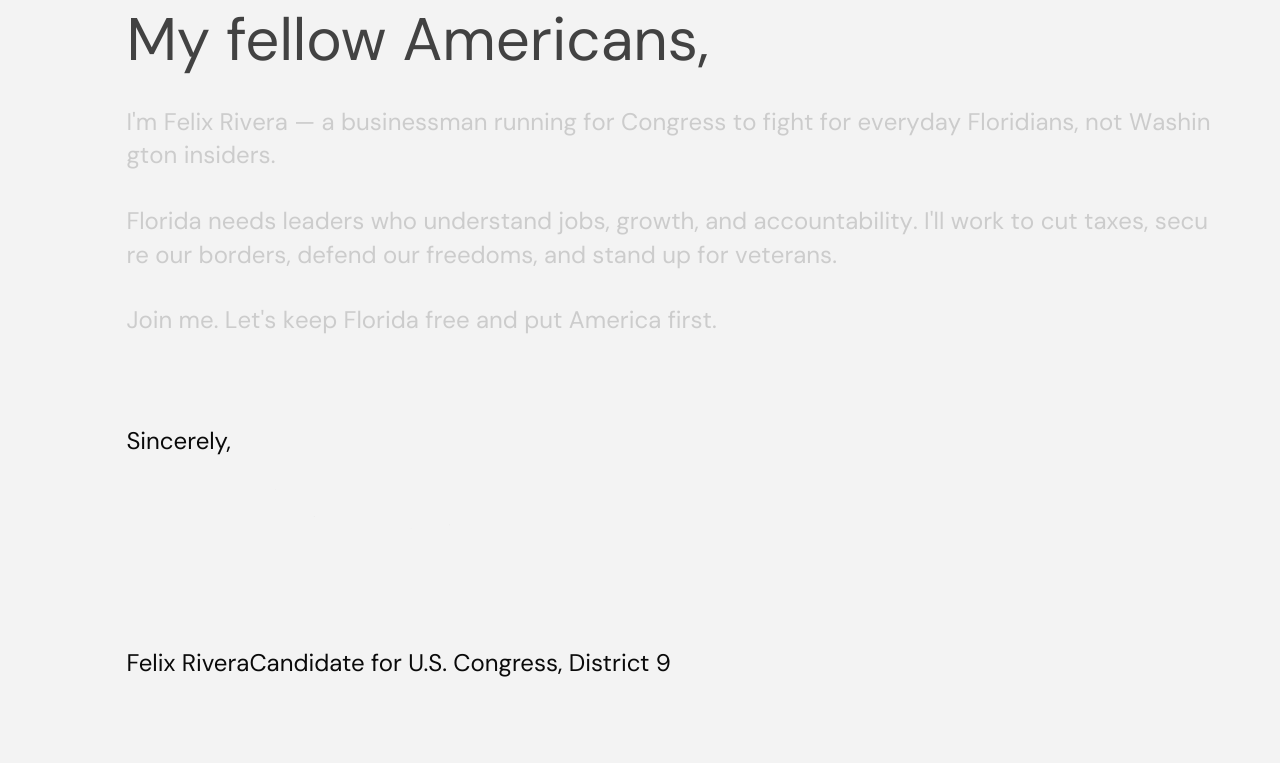
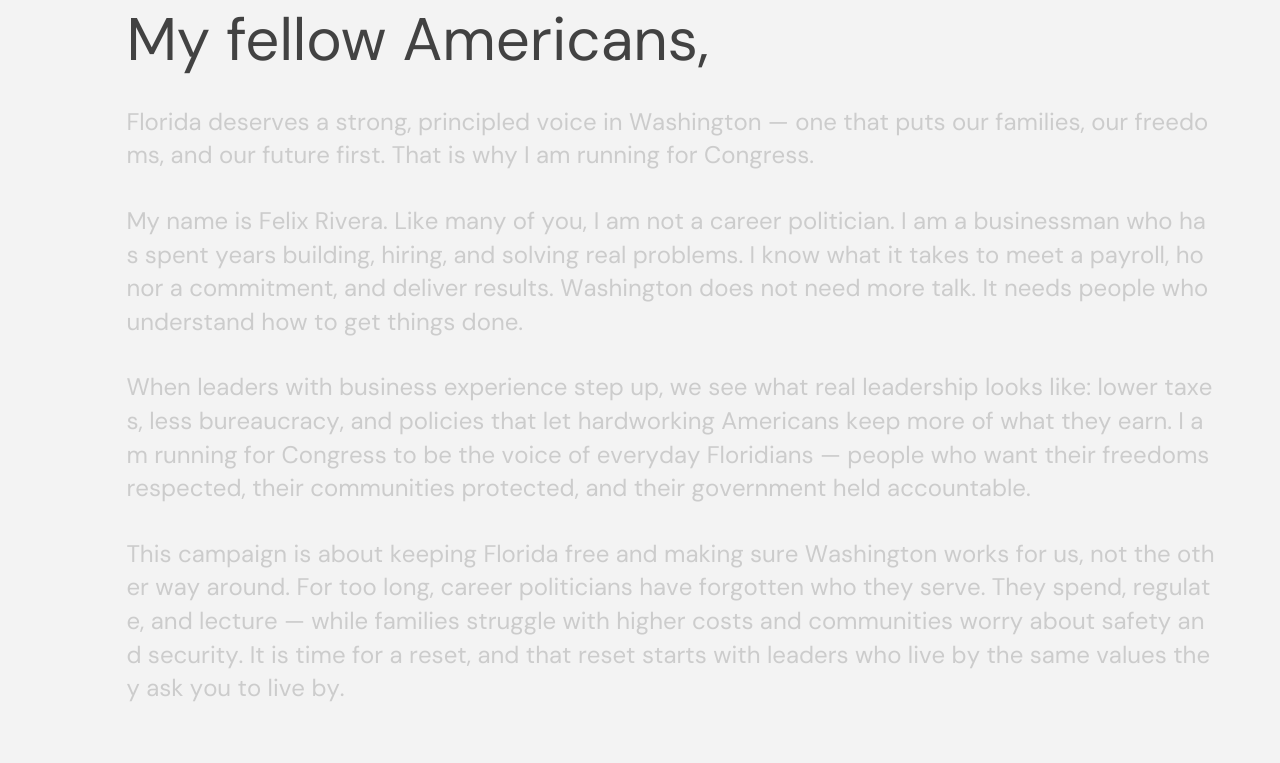
Before and after one commit to echopus/Angel, a Vue app: page / in a window 1280 px wide. Shown: the part 860-1623 px from the top of the page. Built offline with nearby package versions, Linux system fonts and the light colour scheme.

Commit message:
Revise messaging in AnimatedText.vue to emphasize campaign themes and values; enhance clarity and engagement by detailing key priorities and commitments for Florida's future.

```diff
--- a/src/components/AnimatedText.vue
+++ b/src/components/AnimatedText.vue
@@ -2,11 +2,23 @@
     <div class="px-4 md:px-12">
         <h3 class="mb-8 text-5xl md:text-6xl text-[#424242]">My fellow Americans,</h3>
         <p class="text-2xl text-black reveal-type mb-14" data-bg-color="#cccccc" data-fg-color="#0A0A0A">
-            I'm Felix Rivera — a businessman running for Congress to fight for everyday Floridians, not Washington insiders.
+            Florida deserves a strong, principled voice in Washington — one that puts our families, our freedoms, and our future first. That is why I am running for Congress.
             <span class="block py-4"></span>
-            Florida needs leaders who understand jobs, growth, and accountability. I'll work to cut taxes, secure our borders, defend our freedoms, and stand up for veterans.
+            My name is Felix Rivera. Like many of you, I am not a career politician. I am a businessman who has spent years building, hiring, and solving real problems. I know what it takes to meet a payroll, honor a commitment, and deliver results. Washington does not need more talk. It needs people who understand how to get things done.
             <span class="block py-4"></span>
-            Join me. Let's keep Florida free and put America first.
+            When leaders with business experience step up, we see what real leadership looks like: lower taxes, less bureaucracy, and policies that let hardworking Americans keep more of what they earn. I am running for Congress to be the voice of everyday Floridians — people who want their freedoms respected, their communities protected, and their government held accountable.
+            <span class="block py-4"></span>
+            This campaign is about keeping Florida free and making sure Washington works for us, not the other way around. For too long, career politicians have forgotten who they serve. They spend, regulate, and lecture — while families struggle with higher costs and communities worry about safety and security. It is time for a reset, and that reset starts with leaders who live by the same values they ask you to live by.
+            <span class="block py-4"></span>
+            <span class="block mt-5">If elected, I will fight to:</span>
+            <span class="block mb-2">• Strengthen Our Economy — Cut taxes, reduce red tape, and support small businesses so Florida families can thrive.</span>
+            <span class="block mb-2">• Secure Our Borders — Enforce the law, protect our communities, and put American workers first.</span>
+            <span class="block mb-2">• Defend Our Freedoms — Stand firm on the Constitution and oppose any effort to erode the liberties that define us.</span>
+            <span class="block mb-7">• Honor Our Veterans — Fight for the care, benefits, and respect our servicemen and women have earned.</span>
+            <span class="block py-4"></span>
+            Florida, this is our moment to push back against the insiders and stand up for the America we believe in. I invite you to join this movement — to volunteer, to donate, and to help send a clear message that District 9 wants leadership rooted in faith, hard work, and love of country.
+            <span class="block py-4"></span>
+            For Florida, for freedom, and for the future — let's make it happen together.
             <span class="block py-2"></span>
             <span class="block py-2"></span>
 
```
